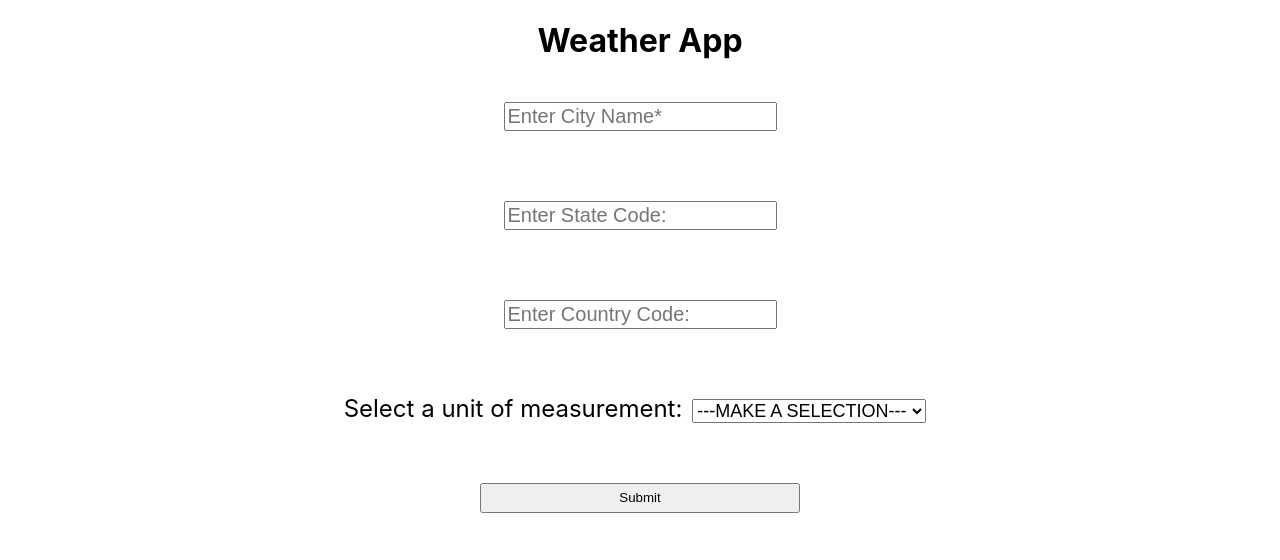
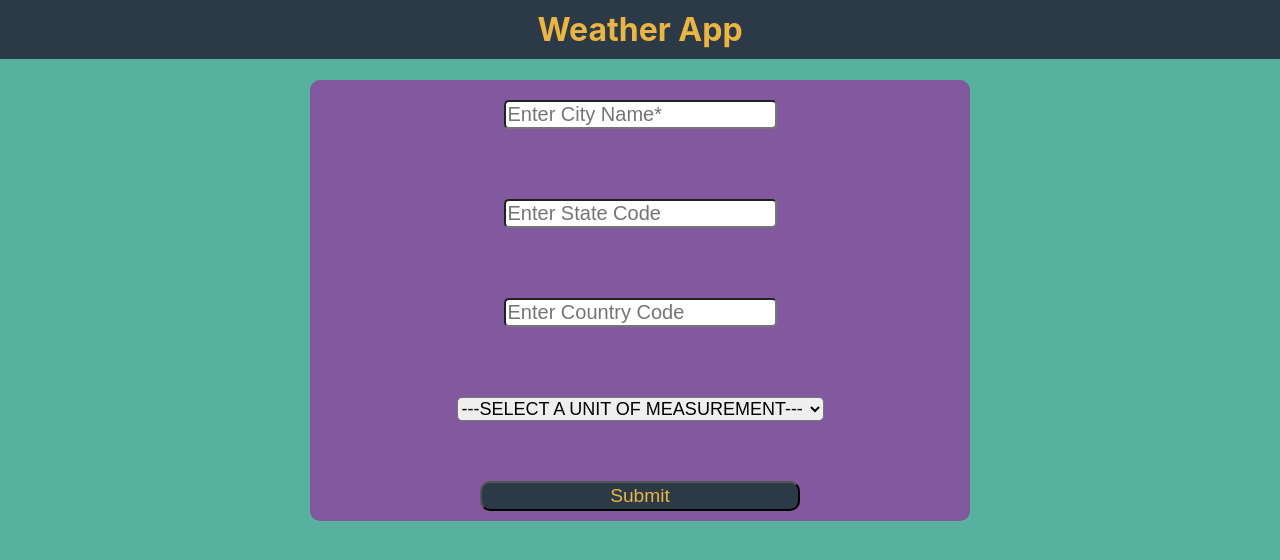
Before and after one commit to manny53365/weather-app-reactjs, a React (Create React App) app: page / in a window 1280 px wide. Shown: the top 560 px of the page. Built offline with nearby package versions, Linux system fonts and the light colour scheme.

Commit message:
added some styling to the home page, colour paletes are still a work in progress.

```diff
--- a/src/App.css
+++ b/src/App.css
@@ -1,38 +1,7 @@
 .App {
   text-align: center;
+  min-height: 100vh;
+  margin: 0;
+  padding: 0;
+  background-color: #58B19F;
 }
-
-.App-logo {
-  height: 40vmin;
-  pointer-events: none;
-}
-
-@media (prefers-reduced-motion: no-preference) {
-  .App-logo {
-    animation: App-logo-spin infinite 20s linear;
-  }
-}
-
-.App-header {
-  background-color: #282c34;
-  min-height: 100vh;
-  display: flex;
-  flex-direction: column;
-  align-items: center;
-  justify-content: center;
-  font-size: calc(10px + 2vmin);
-  color: white;
-}
-
-.App-link {
-  color: #61dafb;
-}
-
-@keyframes App-logo-spin {
-  from {
-    transform: rotate(0deg);
-  }
-  to {
-    transform: rotate(360deg);
-  }
-}
--- a/src/home/Home.jsx
+++ b/src/home/Home.jsx
@@ -35,15 +35,14 @@ export default function Home() {
                     <input type="text" placeholder='Enter City Name*' required onChange={event => setCity(event.target.value)} value={city}/>
                 </label>
                 <label>
-                    <input type="text" placeholder='Enter State Code:' onChange={event => setState(event.target.value)} value={state} />
+                    <input type="text" placeholder='Enter State Code' onChange={event => setState(event.target.value)} value={state} />
                 </label>
                 <label>
-                    <input type="text" placeholder='Enter Country Code:' onChange={event => setCountryCode(event.target.value)} value={countryCode} />
+                    <input type="text" placeholder='Enter Country Code' onChange={event => setCountryCode(event.target.value)} value={countryCode} />
                 </label>
                 <label>
-                    Select a unit of measurement:
                     <select id="units" required onChange={event => setUnits(event.target.value)} value={units}>
-                        <option value="">---MAKE A SELECTION---</option>
+                        <option value="">---SELECT A UNIT OF MEASUREMENT---</option>
                         <option value="metric">Celsius</option>
                         <option value="imperial">Fahrenheit</option>
                     </select>
--- a/src/home/Home.module.css
+++ b/src/home/Home.module.css
@@ -1,3 +1,10 @@
+h1 {
+    margin-top: 0;
+    padding: 10px;
+    background-color: #2C3A47;
+    color: #EAB543;
+}
+
 .user-input-form {
     display: flex;
     flex-direction: column;
@@ -7,6 +14,8 @@
     width: 50%;
     margin: auto;
     padding: 10px;
+    background-color: #82589F;
+    border-radius: 10px;
 }
 
 .user-input-form label {
@@ -16,15 +25,21 @@
 .user-input-form input {
     font-size: 1.25rem;
     margin: 10px;
+    border-radius: 5px;
 }
 
 .user-input-form select {
     margin: 10px;
     font-size: 1.125rem;
+    border-radius: 5px;
 }
 
 button {
     height: 30px;
     width: 50%;
     margin: auto;
+    background-color: #2C3A47;
+    color: #EAB543;
+    font-size: 1.2rem;
+    border-radius: 10px;
 }
--- a/src/index.css
+++ b/src/index.css
@@ -5,6 +5,7 @@ body {
     sans-serif;
   -webkit-font-smoothing: antialiased;
   -moz-osx-font-smoothing: grayscale;
+  padding: 0;
 }
 
 code {
```
